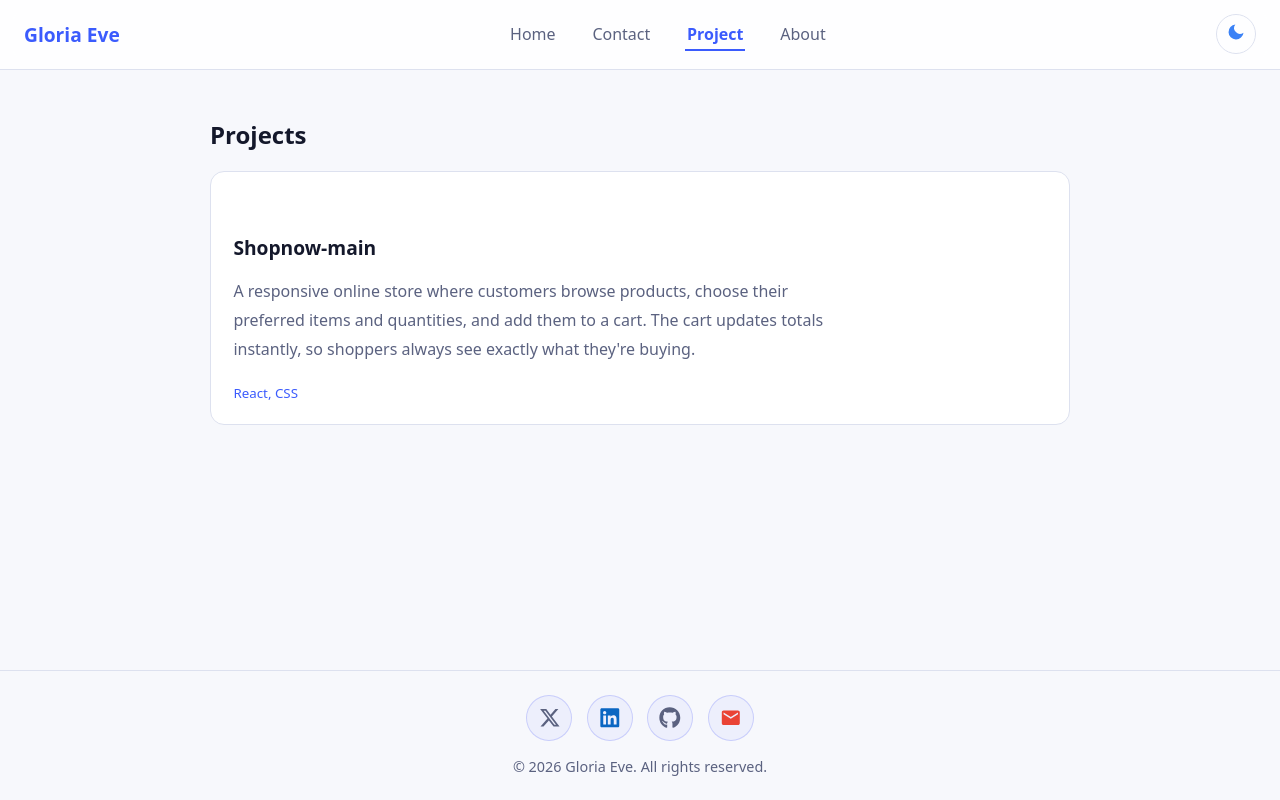
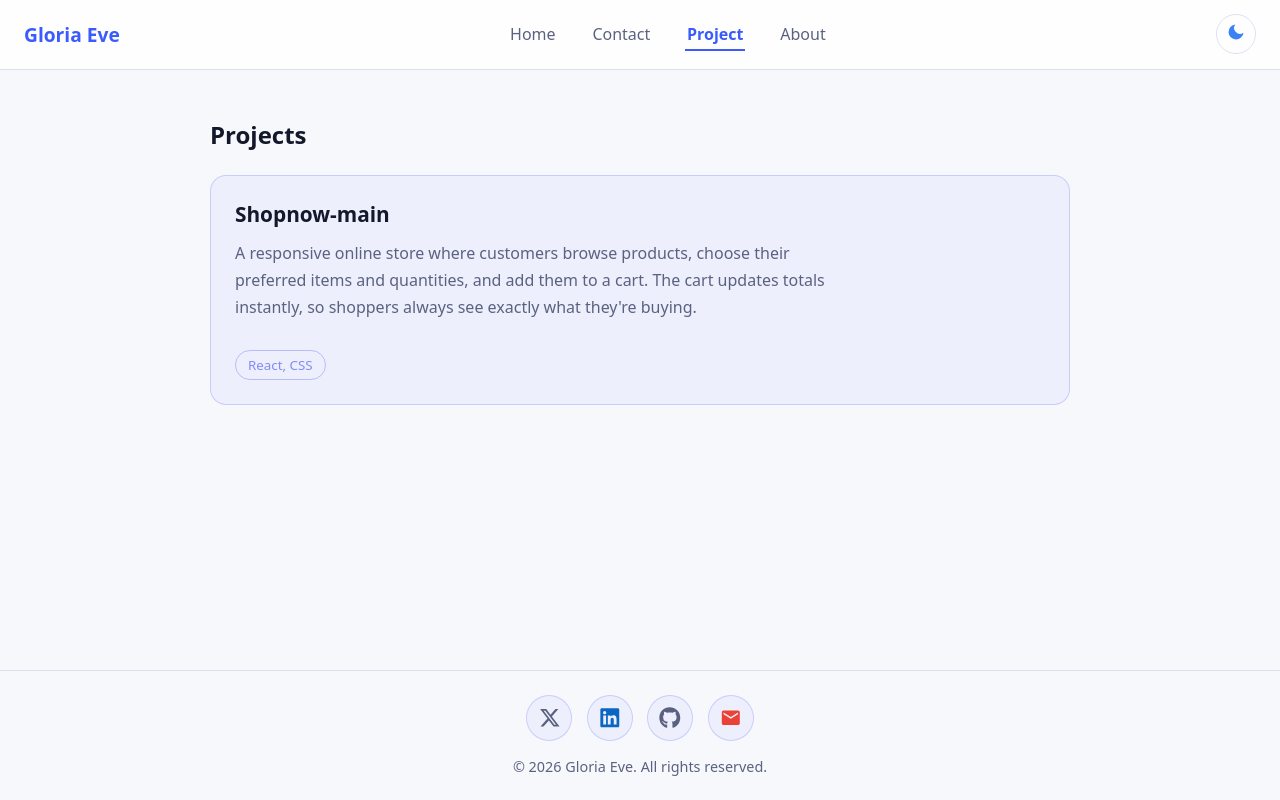
Before and after one commit to eve-beep-ij/portfolio, a React (Vite) app: page /project in a window 1280 px wide. Built offline with nearby package versions, Linux system fonts and the light colour scheme.

Commit message:
Add project, contact form and styling

```diff
--- a/src/index.css
+++ b/src/index.css
@@ -634,3 +634,53 @@ body {
 [data-theme="dark"] .Send message .btn-primary {
   background: #6366f1;
 } */
+
+.btn-primary,
+.btn-primary:hover {
+  color: #ffffff;
+}
+
+[data-theme="dark"] .btn-primary {
+  background: #6366f1;
+}
+
+
+.project-grid {
+  display: grid;
+  grid-template-columns: repeat(auto-fit, minmax(280px, 1fr));
+  gap: 1.5rem;
+  margin-top: 1.5rem;
+}
+
+.project-card {
+  padding: 1.5rem;
+  border-radius: 16px;
+  border: 1px solid rgba(129, 140, 248, 0.35);
+  background: rgba(129, 140, 248, 0.08);
+  transition: transform 0.2s, border-color 0.2s, box-shadow 0.2s;
+}
+
+.project-card:hover {
+  transform: translateY(-4px);
+  border-color: #818cf8;
+  box-shadow: 0 10px 28px rgba(129, 140, 248, 0.25);
+}
+
+.project-card h2 {
+  margin: 0 0 0.75rem;
+  font-size: 1.3rem;
+}
+
+.project-card p {
+  margin: 0 0 1rem;
+  line-height: 1.7;
+}
+
+.project-card small {
+  display: inline-block;
+  padding: 0.3rem 0.75rem;
+  border-radius: 999px;
+  border: 1px solid rgba(129, 140, 248, 0.5);
+  color: #818cf8;
+  font-weight: 500;
+}
--- a/src/pages/Project.jsx
+++ b/src/pages/Project.jsx
@@ -1,10 +1,9 @@
-import image from "../assets/image.png";
+
 
 const projects = [
 
    {
   title: "Shopnow-main",
-  image: image,
   description:
     "A responsive online store where customers browse products, choose their preferred items and quantities, and add them to a cart. The cart updates totals instantly, so shoppers always see exactly what they're buying.",
   tech: "React, CSS",
```
